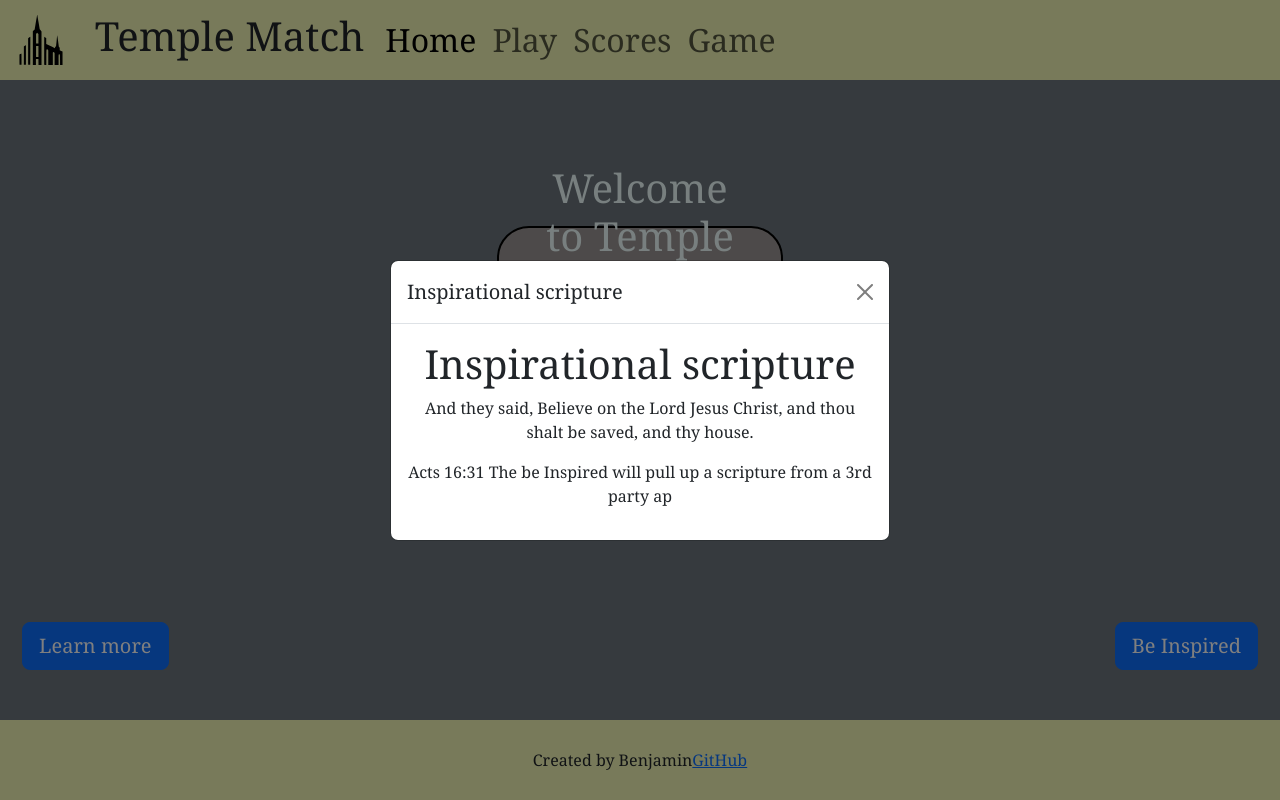
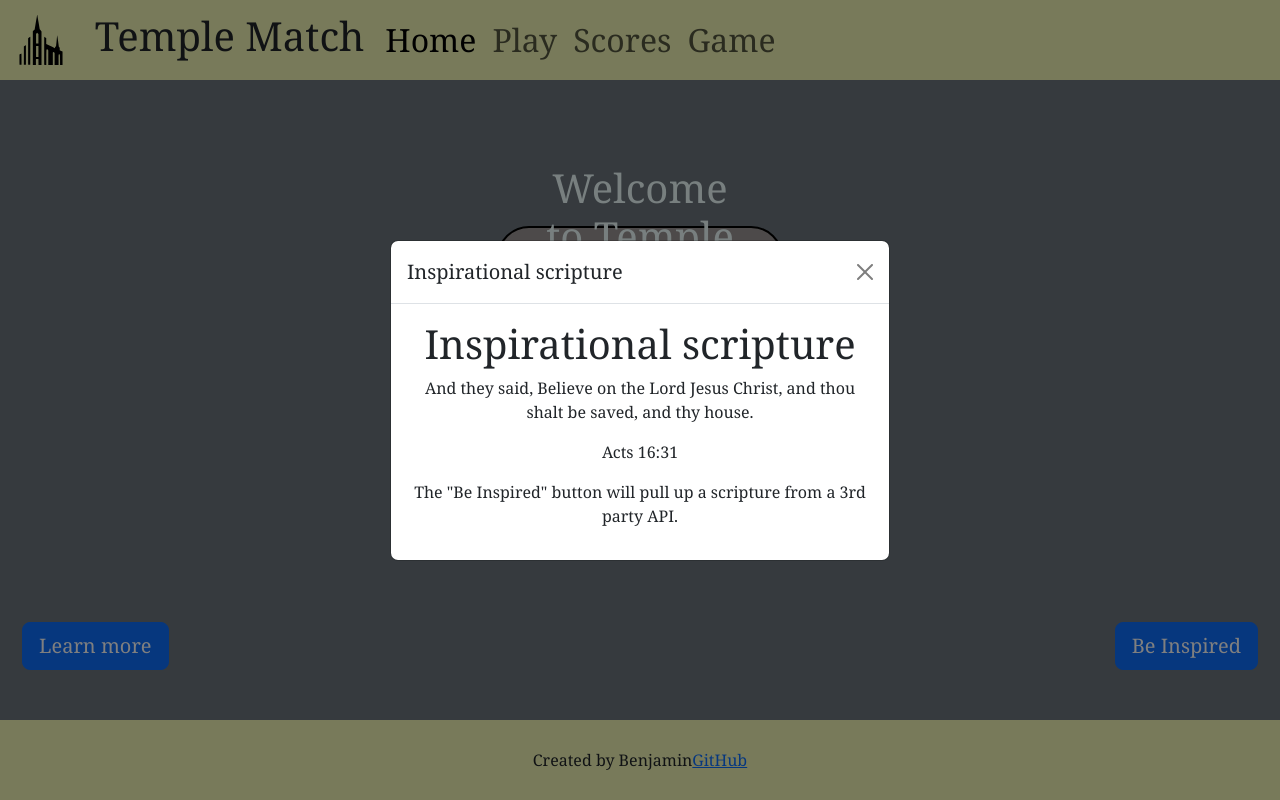
Before and after one commit to Baboonebyu/startupW2026, a React (Vite) app: page / in a window 1280 px wide. Both pictures are taken after a click on the button "Be Inspired". Built offline with nearby package versions, Linux system fonts and the light colour scheme.

Commit message:
tried to fix the modal

```diff
--- a/src/login/login.jsx
+++ b/src/login/login.jsx
@@ -35,7 +35,7 @@ export function Login() {
 </button>
 </div>
 
-<div className="modal fade" id="exampleModalCenter" tabindex="-1" aria-labelledby="exampleModalCenterTitle" aria-hidden="true">
+<div className="modal fade" id="exampleModalCenter" tabIndex="-1" aria-labelledby="exampleModalCenterTitle" aria-hidden="true">
   <div className="modal-dialog modal-dialog-centered">
     <div className="modal-content">
 
@@ -46,12 +46,11 @@ export function Login() {
 
       <div className="modal-body">
         <h1>Inspirational scripture</h1>
-<p>And they said, Believe on the Lord Jesus Christ, and thou shalt be saved, and thy house.</p>
-<p>Acts 16:31
-    The be Inspired will pull up a scripture from a 3rd party ap
-</p>
+        <p>And they said, Believe on the Lord Jesus Christ, and thou shalt be saved, and thy house.</p>
+        <p>Acts 16:31</p>
+        <p>The "Be Inspired" button will pull up a scripture from a 3rd party API.</p>
 
-      </div>
+        </div>
 
 
     </div>
```
